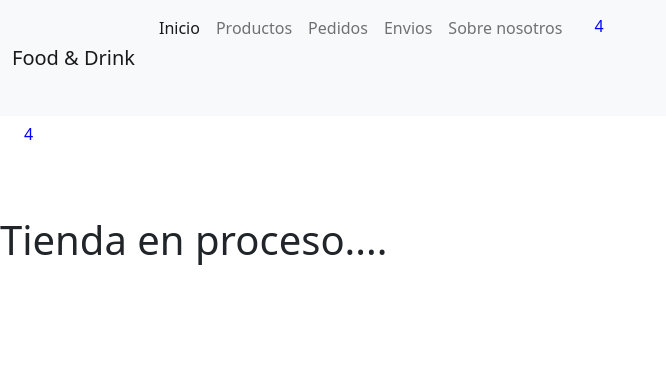
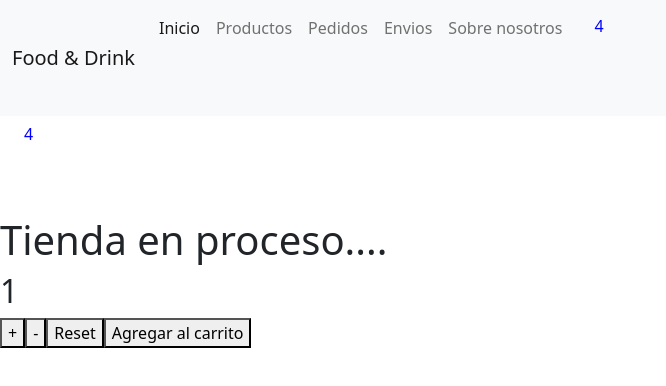
Before and after one commit to blanco-dev/reactjs, a React (Create React App) app: page / in a window 1280 px wide. Shown: the top 386 px of the page, without its empty margins (0-666 px from the left). Built offline with nearby package versions, Linux system fonts and the light colour scheme; some icons are missing.

Commit message:
upload new work

```diff
--- a/src/App.js
+++ b/src/App.js
@@ -2,10 +2,15 @@
 import "boxicons";
 import CartWidget from './components/CartWidget';
 import ItemListContainer from './components/ItemListContainer';
+import React, {useCallback, useEffect, useState} from "react";
+import ItemCount from './components/ItemCount';
 
 function App() {
+  const onAdd = (count) => {
+    alert(`sumaste ${count} productos`)
+  }
   return (
-  <><NavBar /><CartWidget /><ItemListContainer /></>
+  <><NavBar /><CartWidget /><ItemListContainer /> <ItemCount initial={1} max={10} onAdd={onAdd} /></>
   )
 };
 
--- /dev/null
+++ b/src/components/ItemCount.jsx
@@ -0,0 +1,29 @@
+import React, { useState } from 'react'
+
+const ItemCount = ({initial, max, onAdd}) => {
+    const [count, setCount] = useState(initial)
+    const sumar = () => {
+        if (count < max ) {
+            setCount(count + 1)
+        } else {
+            alert("No puedes agregar mas productos")
+        }
+    }
+    const restar = () => {
+      count > initial ? setCount(count - 1) : alert("No puedes agregar mas productos")
+    }
+    const reset = () => {
+        setCount(initial)
+    }
+  return (
+    <div>
+        <h2>{count}</h2>
+        <button onClick={sumar}>+</button>
+        <button onClick={restar}>-</button>
+        <button onClick={() => onAdd(reset)}>Reset</button>
+        <button onClick={() => {onAdd(count); reset()}}>Agregar al carrito</button>
+    </div>
+  )
+}
+
+export default ItemCount;
```
